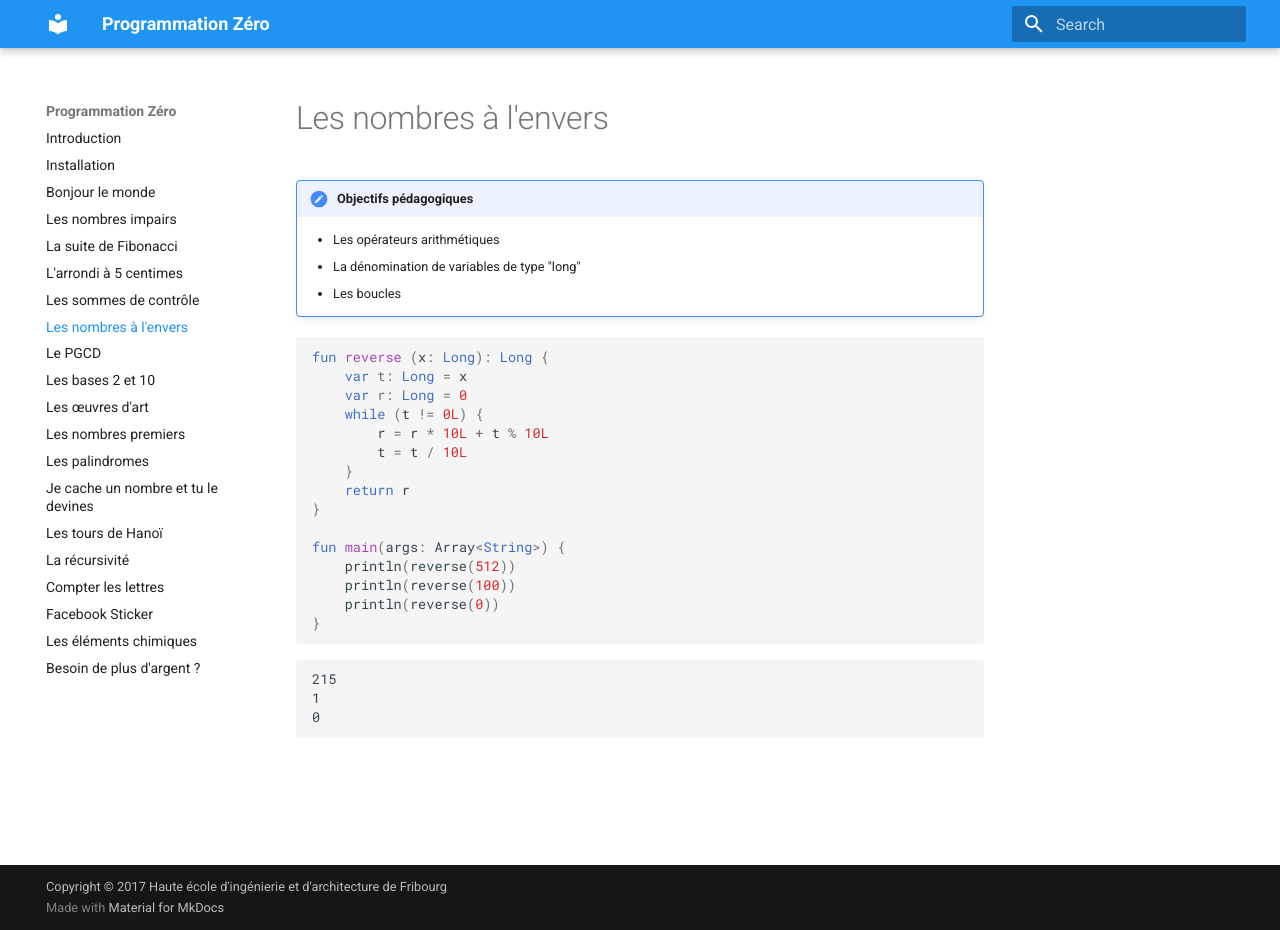
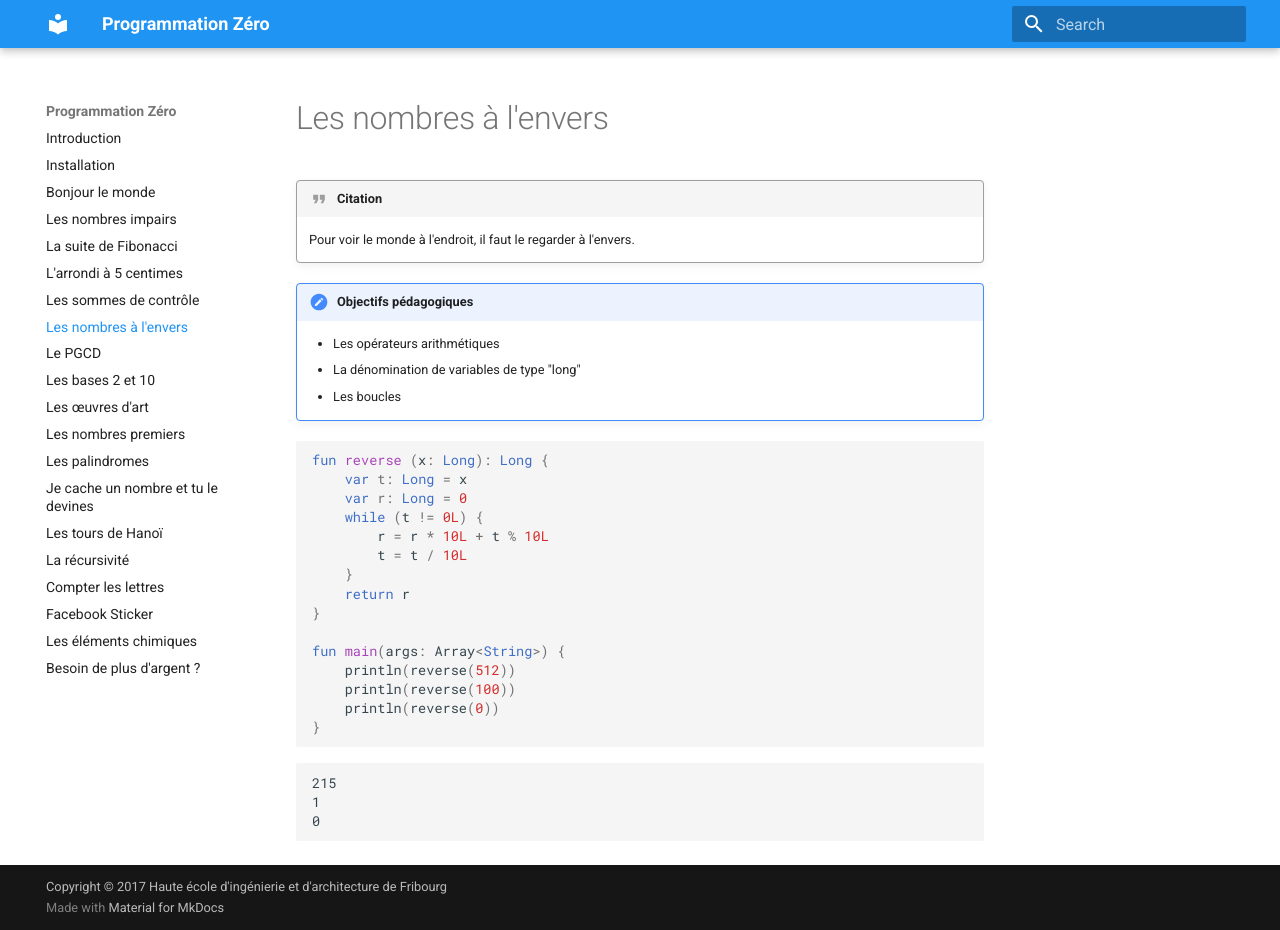
Before and after one commit to heia-fr/programmation-zero, an MkDocs documentation site: the page built from docs/reverse.md, in a window 1280 px wide and 930 px high. Built offline with MkDocs 1.6.1 and Material for MkDocs 9.7.7, drawn with Linux system fonts in a browser that asks for light colours; old or Windows-style settings are respelled for this version of MkDocs.

Commit message:
added quote to reverse

```diff
--- a/docs/reverse.md
+++ b/docs/reverse.md
@@ -1,4 +1,7 @@
 # Les nombres à l'envers
+
+!!! quote "Citation"
+    Pour voir le monde à l'endroit, il faut le regarder à l'envers.
 
 !!! summary "Objectifs pédagogiques"
     * Les opérateurs arithmétiques
```
